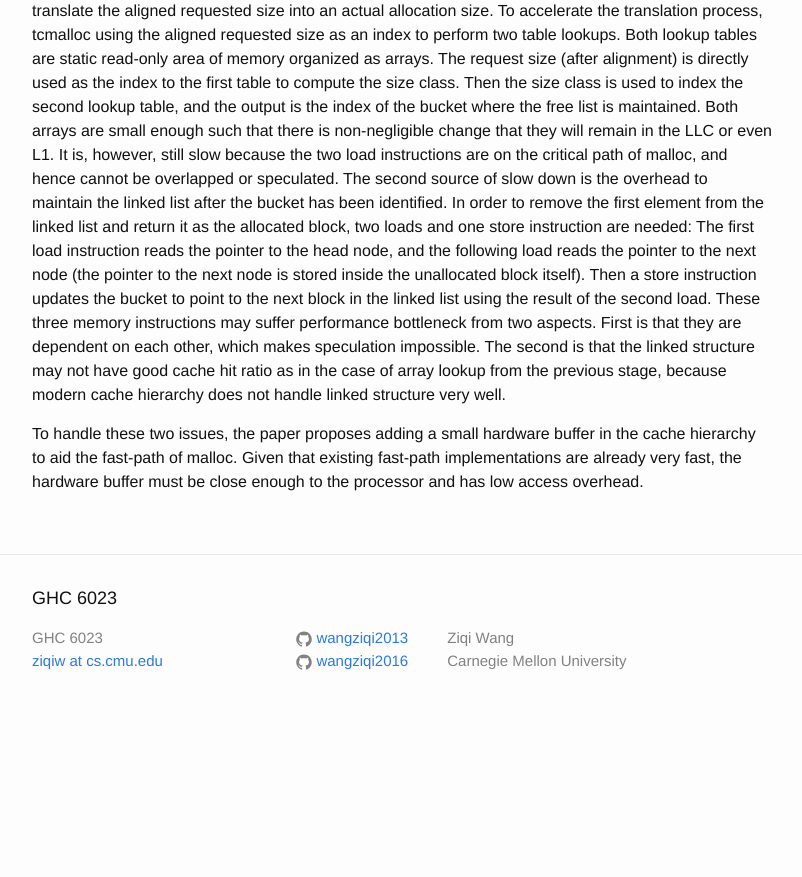
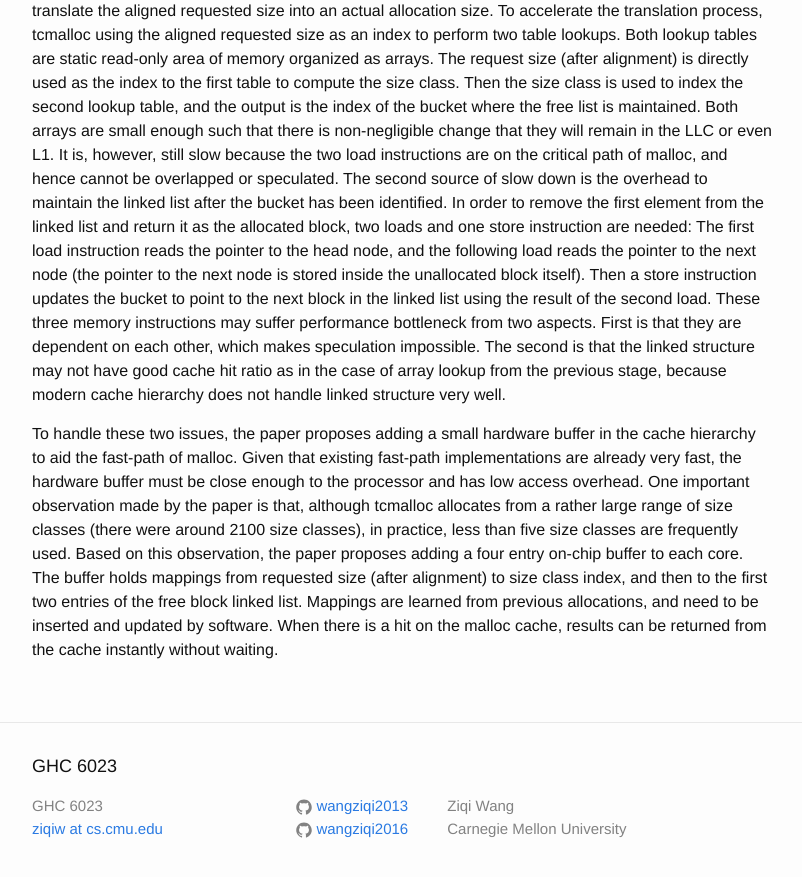
Before and after one commit to wangziqi2013/wangziqi2013.github.io, a Jekyll site: the page built from _posts/2019-01-05-mallacc.markdown, in a window 1280 px wide and 900 px high, scrolled down 1201 px. Shown: the top 877 px of the window, without its empty margins (238-1040 px from the left). Built offline with Jekyll 4.4.1, drawn with Linux system fonts in a browser that asks for light colours; before the commit the page ends 1933 px from its top, so only the background shows below that.

Commit message:
Working on the cache

```diff
--- a/_posts/2019-01-05-mallacc.markdown
+++ b/_posts/2019-01-05-mallacc.markdown
@@ -59,4 +59,10 @@ case of array lookup from the previous stage, because modern cache hierarchy doe
 
 To handle these two issues, the paper proposes adding a small hardware buffer in the cache hierarchy to aid the fast-path
 of malloc. Given that existing fast-path implementations are already very fast, the hardware buffer must be close enough
-to the processor and has low access overhead.
+to the processor and has low access overhead. One important observation made by the paper is that, although tcmalloc
+allocates from a rather large range of size classes (there were around 2100 size classes), in practice, less than five
+size classes are frequently used. Based on this observation, the paper proposes adding a four entry on-chip buffer
+to each core. The buffer holds mappings from requested size (after alignment) to size class index, and then to the
+first two entries of the free block linked list. Mappings are learned from previous allocations, and need to be
+inserted and updated by software. When there is a hit on the malloc cache, results can be returned from the cache instantly
+without waiting.
```
